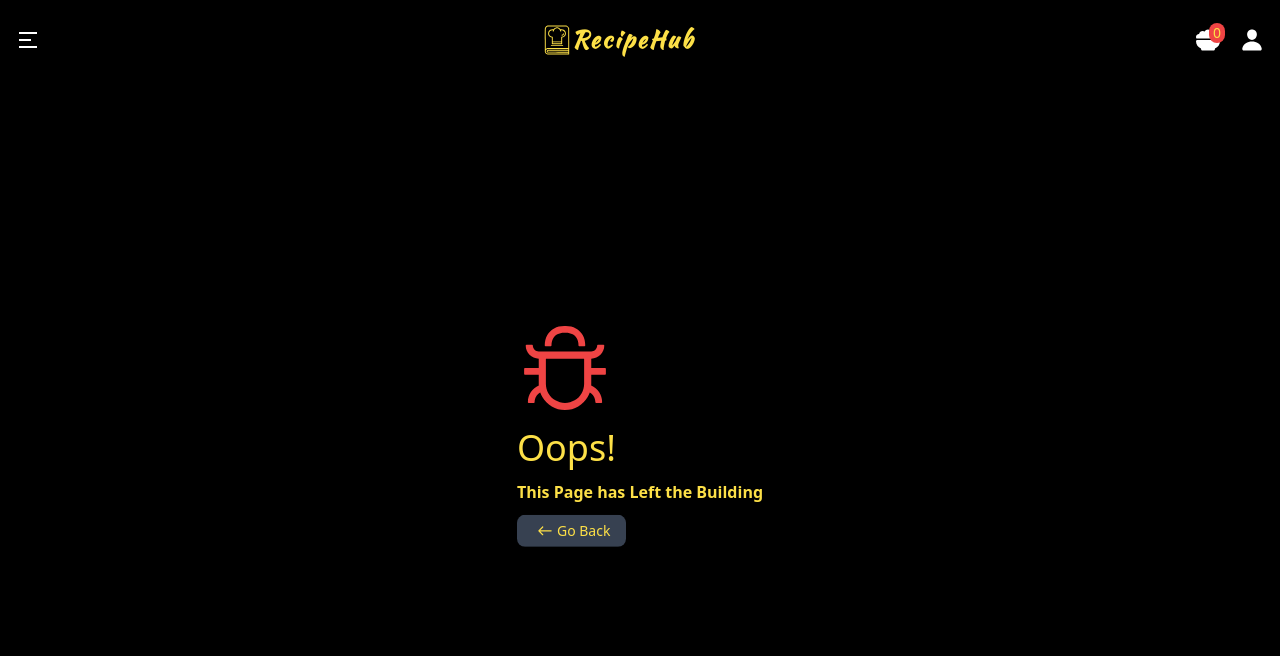
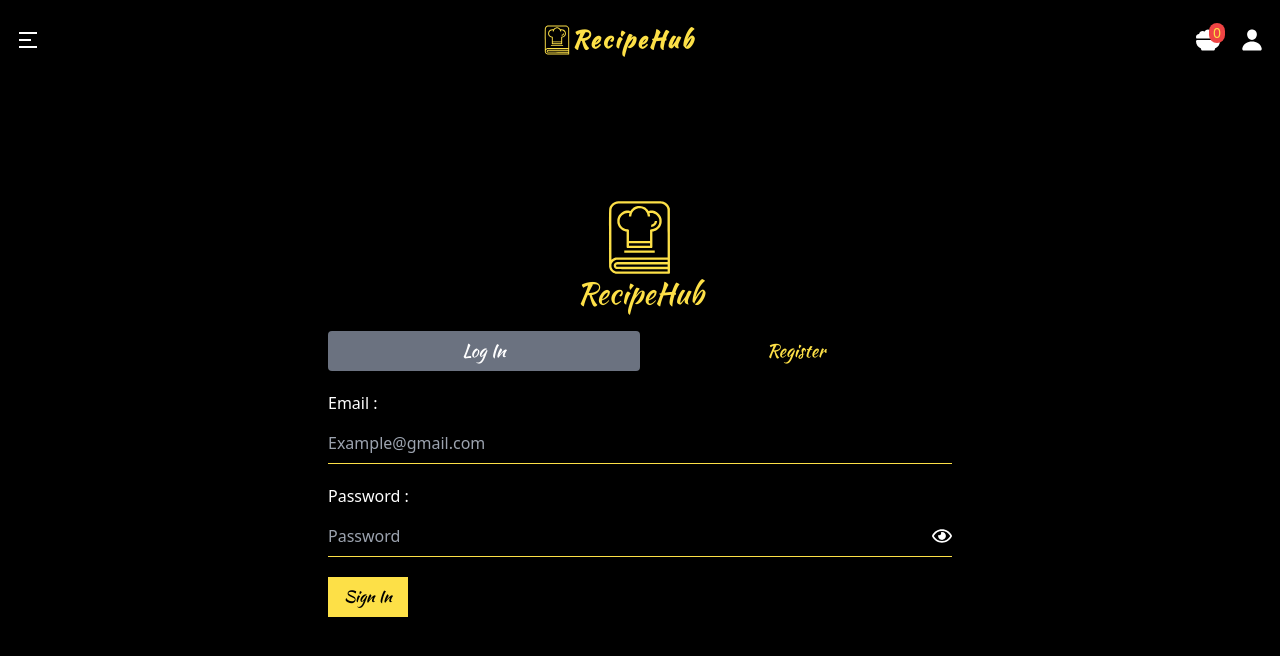
Before and after one commit to j0hnnyli/recipe, a Next.js app: page /signin in a window 1280 px wide. Before the commit this address had no page. Shown: the top 656 px of the page. Built offline with nearby package versions, Linux system fonts and the light colour scheme.

Commit message:
Feat : Created the UI for SignIn and Register Form  (#20)
* added a quick add feature UI

* fixed hydrating problem with the hover tip component

* developed the signin and register form

```diff
--- /dev/null
+++ b/app/signin/RegisterForm.tsx
@@ -0,0 +1,68 @@
+'use client'
+
+import { MouseEvent, useState } from 'react'
+import { FaRegEye } from "react-icons/fa";
+
+const RegisterForm = () => {
+  const [showPassword, setShowPassword] = useState<boolean>(false);
+  const [showConfirmPassword, setShowConfirmPassowrd] = useState<boolean>(false);
+
+  const handleShowPassword = (e: MouseEvent<HTMLButtonElement>) => {
+    e.preventDefault()
+    setShowPassword(!showPassword)
+  }
+  const handleShowConfirmPassword = (e: MouseEvent<HTMLButtonElement>) => {
+    e.preventDefault()
+    setShowConfirmPassowrd(!showConfirmPassword)
+  }
+
+  return (
+    <form action="" className='px-1'>
+      <div className='mb-5'>
+        <label htmlFor="email" className='block my-2'>Email :</label>
+        <input
+          id="email"
+          type="email"
+          placeholder='Example@gmail.com'
+          className='w-full py-2 text-white bg-black border-b border-primary_yellow outline-none'
+        />
+      </div>
+
+      <div className='mb-5 border-b border-primary_yellow'>
+        <label htmlFor="password" className='block my-2'>Password :</label>
+        <div className='flex'>
+          <input
+            type={showPassword ? "text" : "password" }
+            id="password"
+            placeholder='Password'
+            className='w-full py-2 text-white bg-black  outline-none'
+          />
+          <button onClick={(e) => handleShowPassword(e)}>
+            <FaRegEye className='text-xl text-white hover:text-primary_yellow'/>
+          </button>
+        </div>
+      </div>
+
+      <div className='mb-5 border-b border-primary_yellow'>
+        <label htmlFor="confirm" className='block my-2'> Confirm Password :</label>
+        <div className="flex">
+          <input
+            type={showConfirmPassword ? "text" : "password" }
+            id="confirm"
+            placeholder='Confirm Password'
+            className='w-full py-2 text-white bg-black outline-none'
+          />
+          <button onClick={(e) => handleShowConfirmPassword(e)}>
+            <FaRegEye className='text-xl text-white hover:text-primary_yellow'/>
+          </button>
+        </div>
+      </div>
+
+      <button className='py-2 px-4 bg-primary_yellow text-black font-kaushanScript hover:bg-yellow-700 hover:text-white'>
+       Register
+      </button>
+    </form>
+  )
+}
+
+export default RegisterForm
--- /dev/null
+++ b/app/signin/SignInForm.tsx
@@ -0,0 +1,49 @@
+'use client'
+
+import { MouseEvent, useState } from 'react'
+import { FaRegEye } from "react-icons/fa";
+
+
+const SignInForm = () => {
+  const [showPassword, setShowPassword] = useState<boolean>(false);
+
+  const handleShowPassword = (e : MouseEvent<HTMLButtonElement>) => {
+    e.preventDefault();
+    setShowPassword(!showPassword)
+  }
+
+  return (
+    <form action="" className='px-1'>
+      <div className='mb-5 border-b border-primary_yellow'>
+        <label htmlFor="email" className='block my-2'>Email :</label>
+        <input
+          id="email"
+          type="email"
+          placeholder='Example@gmail.com'
+          className='w-full py-2 text-white bg-black outline-none'
+        />
+      </div>
+
+      <div className='mb-5 border-b border-primary_yellow'>
+        <label htmlFor="password" className='block my-2'>Password :</label>
+        <div className='flex'>
+          <input
+            type={showPassword ? "text" : "password"}
+            id="password"
+            placeholder='Password'
+            className='w-full py-2 text-white bg-black  outline-none'
+          />
+          <button onClick={(e) => handleShowPassword(e)}>
+            <FaRegEye className='text-xl text-white hover:text-primary_yellow'/>
+          </button>
+        </div>
+      </div>
+
+      <button className='py-2 px-4 bg-primary_yellow text-black font-kaushanScript hover:bg-yellow-700 hover:text-white'>
+        Sign In
+      </button>
+    </form>
+  )
+}
+
+export default SignInForm
--- /dev/null
+++ b/app/signin/page.tsx
@@ -0,0 +1,46 @@
+import Logo from "@/components/Logo"
+import { Tabs, TabsContent, TabsList, TabsTrigger } from "@/components/ui/tabs"
+import SignInForm from "./SignInForm"
+import RegisterForm from "./RegisterForm"
+import PaddingContainer from "@/components/PaddingContainer"
+
+
+const SignInPage = () => {
+  return (
+    <PaddingContainer>
+      <div className="-mt-20 h-screen flex flex-col items-center justify-center">
+        <div className="text-primary_yellow font-kaushanScript flex flex-col items-center justify-center">
+          <Logo width='75px' height='75px'/>
+          <h2 className="text-3xl">RecipeHub</h2>
+        </div>
+        <Tabs defaultValue="login" className="w-full md:w-[50%] mt-5">
+          <TabsList className="focus:bg-black focus:text-white  bg-black text-primary_yellow w-full font-kaushanScript">
+            <TabsTrigger
+              value="login"
+              className="w-full text-lg data-[state=active]:bg-gray-500 data-[state=active]:text-white"
+            >
+              Log In
+            </TabsTrigger>
+            <TabsTrigger
+              value="register"
+              className="w-full text-lg data-[state=active]:bg-gray-500 data-[state=active]:text-white"
+            >
+              Register
+            </TabsTrigger>
+          </TabsList>
+
+          <TabsContent value="login" className="text-white mt-5">
+            <SignInForm/>
+          </TabsContent>
+
+          <TabsContent value="register" className="text-white mt-5">
+            <RegisterForm />
+          </TabsContent>
+        </Tabs>
+
+      </div>
+    </PaddingContainer>
+  )
+}
+
+export default SignInPage
--- a/components/navbar/Navbar.tsx
+++ b/components/navbar/Navbar.tsx
@@ -25,9 +25,11 @@ const Navbar = () => {
           <HoverTip tip='My Recipes' time={100}>
             <NavbarQuickListButton/>
           </HoverTip>
-          <HoverTip tip='Sign In' time={100}>
-            <IoPerson className="text-2xl ml-5 hover:text-primary_yellow cursor-pointer"/>
-          </HoverTip>
+          <Link href='/signin'>
+            <HoverTip tip='Sign In' time={100}>
+              <IoPerson className="text-2xl ml-5 hover:text-primary_yellow cursor-pointer"/>
+            </HoverTip>
+          </Link>
         </div>
       </div>
     </header>
--- /dev/null
+++ b/components/ui/tabs.tsx
@@ -0,0 +1,55 @@
+"use client"
+
+import * as React from "react"
+import * as TabsPrimitive from "@radix-ui/react-tabs"
+
+import { cn } from "@/lib/utils"
+
+const Tabs = TabsPrimitive.Root
+
+const TabsList = React.forwardRef<
+  React.ElementRef<typeof TabsPrimitive.List>,
+  React.ComponentPropsWithoutRef<typeof TabsPrimitive.List>
+>(({ className, ...props }, ref) => (
+  <TabsPrimitive.List
+    ref={ref}
+    className={cn(
+      "inline-flex h-10 items-center justify-center rounded-md bg-muted p-1 text-muted-foreground",
+      className
+    )}
+    {...props}
+  />
+))
+TabsList.displayName = TabsPrimitive.List.displayName
+
+const TabsTrigger = React.forwardRef<
+  React.ElementRef<typeof TabsPrimitive.Trigger>,
+  React.ComponentPropsWithoutRef<typeof TabsPrimitive.Trigger>
+>(({ className, ...props }, ref) => (
+  <TabsPrimitive.Trigger
+    ref={ref}
+    className={cn(
+      "inline-flex items-center justify-center whitespace-nowrap rounded-sm px-3 py-1.5 text-sm font-medium ring-offset-background transition-all focus-visible:outline-none focus-visible:ring-2 focus-visible:ring-ring focus-visible:ring-offset-2 disabled:pointer-events-none disabled:opacity-50 data-[state=active]:bg-background data-[state=active]:text-foreground data-[state=active]:shadow-sm",
+      className
+    )}
+    {...props}
+  />
+))
+TabsTrigger.displayName = TabsPrimitive.Trigger.displayName
+
+const TabsContent = React.forwardRef<
+  React.ElementRef<typeof TabsPrimitive.Content>,
+  React.ComponentPropsWithoutRef<typeof TabsPrimitive.Content>
+>(({ className, ...props }, ref) => (
+  <TabsPrimitive.Content
+    ref={ref}
+    className={cn(
+      "mt-2 ring-offset-background focus-visible:outline-none focus-visible:ring-2 focus-visible:ring-ring focus-visible:ring-offset-2",
+      className
+    )}
+    {...props}
+  />
+))
+TabsContent.displayName = TabsPrimitive.Content.displayName
+
+export { Tabs, TabsList, TabsTrigger, TabsContent }
--- a/package.json
+++ b/package.json
@@ -12,6 +12,7 @@
     "@radix-ui/react-dialog": "^1.1.6",
     "@radix-ui/react-select": "^2.1.6",
     "@radix-ui/react-slot": "^1.1.2",
+    "@radix-ui/react-tabs": "^1.1.3",
     "@radix-ui/react-tooltip": "^1.1.8",
     "class-variance-authority": "^0.7.1",
     "clsx": "^2.1.1",
```
Also changed, not shown: 1 other file (tests, documents, lock files or other folders).
